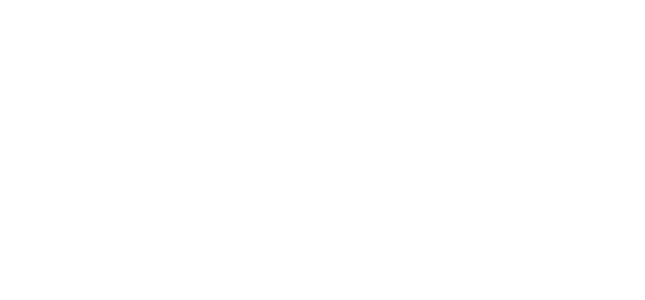
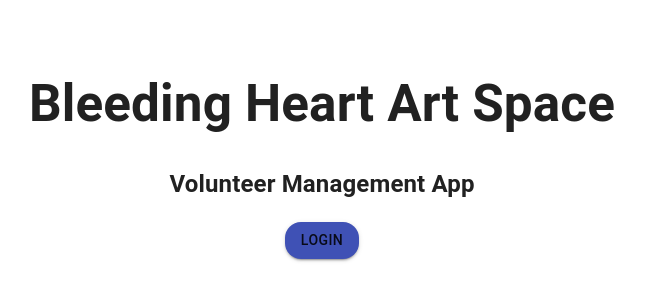
Before and after one commit to UAlberta-CMPUT401/f24project-Bleeding-Heart-Art-Space, a React (Vite) app in the folder frontend/: page / in a window 1280 px wide. Shown: the part 250-550 px from the top of the page, without its empty margins (318-963 px from the left). Built offline with nearby package versions, Linux system fonts and the light colour scheme.

Commit message:
feat: light/dark theme

```diff
--- a/frontend/package.json
+++ b/frontend/package.json
@@ -12,6 +12,7 @@
   "dependencies": {
     "@emotion/react": "^11.13.3",
     "@emotion/styled": "^11.13.0",
+    "@mui/icons-material": "^6.1.2",
     "@mui/material": "^6.1.2",
     "react": "^18.3.1",
     "react-dom": "^18.3.1",
--- a/frontend/src/app/App.tsx
+++ b/frontend/src/app/App.tsx
@@ -1,12 +1,17 @@
 import Router from './router'
 import './App.css'
 import { BrowserRouter } from 'react-router-dom'
+import { ThemeProvider } from '../lib/context/ThemeContext.tsx';
+import CssBaseline from '@mui/material/CssBaseline';
 
 function App() {
   return (
-    <BrowserRouter>
-      <Router />
-    </BrowserRouter>
+    <ThemeProvider>
+      <CssBaseline />
+      <BrowserRouter>
+        <Router />
+      </BrowserRouter>
+    </ThemeProvider>
   )
 }
 
--- a/frontend/src/app/pages/Home.tsx
+++ b/frontend/src/app/pages/Home.tsx
@@ -1,8 +1,21 @@
 import React from "react";
+import { Button } from "@mui/material";
 
 const Home: React.FC = () => {
   return (
-    <></>
+    <>
+      <h1>Bleeding Heart Art Space</h1>
+      <h2>Volunteer Management App</h2>
+      <Button
+        variant="contained"
+        href="/login"
+        style={{
+          color: 'inherit',
+        }}
+      >
+        Login
+      </Button>
+    </>
   );
 }
 
--- /dev/null
+++ b/frontend/src/app/pages/Login.tsx
@@ -0,0 +1,11 @@
+import React from "react";
+
+const Login: React.FC = () => {
+  return (
+    <>
+      <h1>Login Page</h1>
+    </>
+  );
+}
+
+export default Login;
--- a/frontend/src/app/router.tsx
+++ b/frontend/src/app/router.tsx
@@ -2,12 +2,14 @@ import React from "react";
 import { Route, Routes } from "react-router-dom";
 import Home from "./pages/Home";
 import Dashboard from "./pages/Dashboard";
+import Login from "./pages/Login";
 
 const Router: React.FC = () => {
   return (
     <Routes>
       <Route path="/" element={<Home />} />
       <Route path="/dashboard" element={<Dashboard />} />
+      <Route path="/login" element={<Login />} />
     </Routes>
   );
 }
--- /dev/null
+++ b/frontend/src/lib/context/ThemeContext.tsx
@@ -0,0 +1,59 @@
+import React, { createContext, useState, useContext, useCallback, useEffect } from 'react';
+import { ThemeProvider as MUIThemeProvider } from '@mui/material/styles';
+import { lightTheme, darkTheme } from '../../theme';
+
+type ThemeContextType = {
+  isDarkMode: boolean;
+  toggleTheme: () => void;
+};
+
+const ThemeContext = createContext<ThemeContextType | undefined>(undefined);
+
+export const ThemeProvider: React.FC<{ children: React.ReactNode }> = ({ children }) => {
+  const [isDarkMode, setIsDarkMode] = useState(() => {
+    // Check if window is defined to avoid SSR issues
+    if (typeof window !== 'undefined') {
+      return window.matchMedia('(prefers-color-scheme: dark)').matches;
+    }
+    return false;
+  });
+
+  useEffect(() => {
+    const mediaQuery = window.matchMedia('(prefers-color-scheme: dark)');
+
+    const handleChange = (event: MediaQueryListEvent) => {
+      setIsDarkMode(event.matches);
+    };
+
+    // Set the initial value
+    setIsDarkMode(mediaQuery.matches);
+
+    // Add the callback function as a listener for changes to the media query
+    mediaQuery.addEventListener('change', handleChange);
+
+    // Remove the listener when the component is unmounted
+    return () => mediaQuery.removeEventListener('change', handleChange);
+  }, []);
+
+  const toggleTheme = useCallback(() => {
+    setIsDarkMode(prevMode => !prevMode);
+  }, []);
+
+  const theme = isDarkMode ? darkTheme : lightTheme;
+
+  return (
+    <ThemeContext.Provider value={{ isDarkMode, toggleTheme }}>
+      <MUIThemeProvider theme={theme}>
+        {children}
+      </MUIThemeProvider>
+    </ThemeContext.Provider>
+  );
+};
+
+export const useTheme = () => {
+  const context = useContext(ThemeContext);
+  if (context === undefined) {
+    throw new Error('useTheme must be used within a ThemeProvider');
+  }
+  return context;
+};
--- /dev/null
+++ b/frontend/src/theme/baseTheme.ts
@@ -0,0 +1,7 @@
+import { ThemeOptions } from '@mui/material/styles';
+
+export const baseTheme: ThemeOptions = {
+  shape: {
+    borderRadius: 16,
+  },
+}
--- /dev/null
+++ b/frontend/src/theme/darkTheme.ts
@@ -0,0 +1,15 @@
+import { createTheme } from '@mui/material/styles';
+import { baseTheme } from './baseTheme';
+
+export const darkTheme = createTheme({
+  ...baseTheme,
+  palette: {
+    mode: 'dark',
+    primary: {
+      main: '#3f51b5',
+    },
+    secondary: {
+      main: '#f50057',
+    },
+  },
+});
--- /dev/null
+++ b/frontend/src/theme/index.ts
@@ -0,0 +1,2 @@
+export { lightTheme } from './lightTheme';
+export { darkTheme } from './darkTheme';
--- /dev/null
+++ b/frontend/src/theme/lightTheme.ts
@@ -0,0 +1,15 @@
+import { createTheme } from '@mui/material/styles';
+import { baseTheme } from './baseTheme';
+
+export const lightTheme = createTheme({
+  ...baseTheme,
+  palette: {
+    mode: 'light',
+    primary: {
+      main: '#3f51b5',
+    },
+    secondary: {
+      main: '#f50057',
+    },
+  },
+});
```
Also changed, not shown: 1 other file (tests, documents, lock files or other folders).
